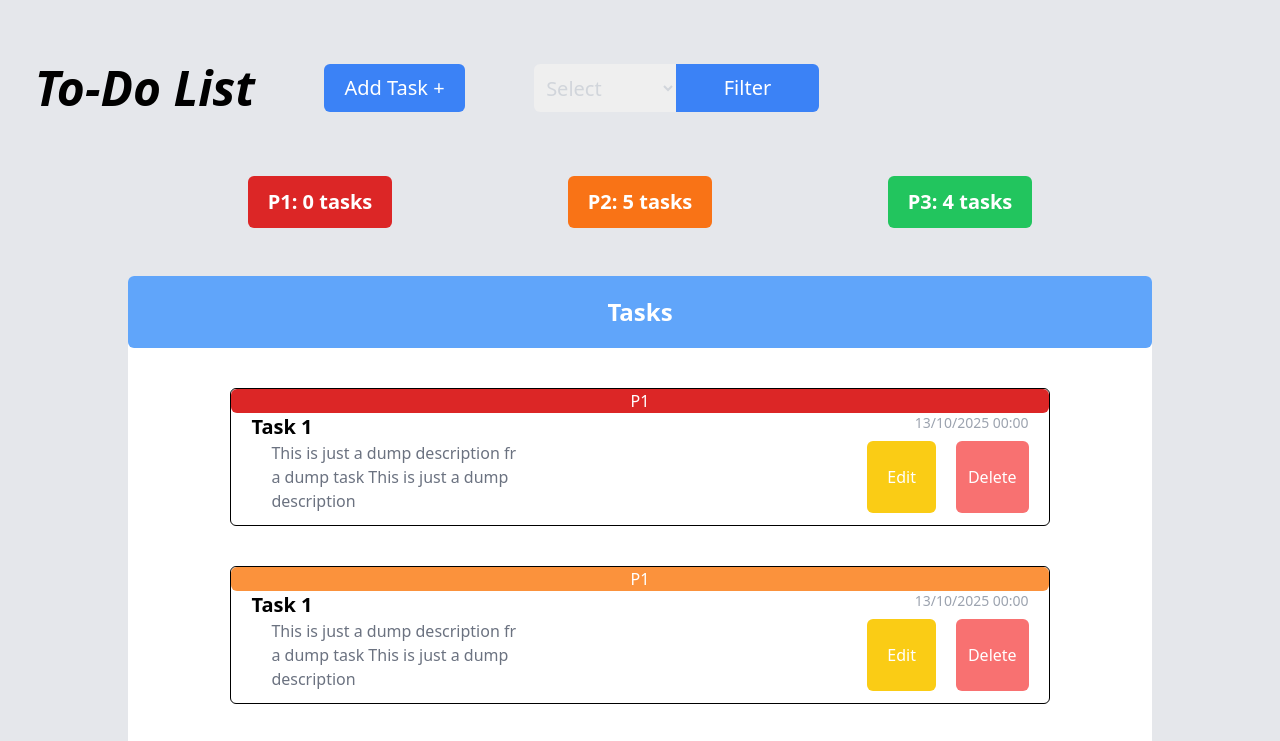
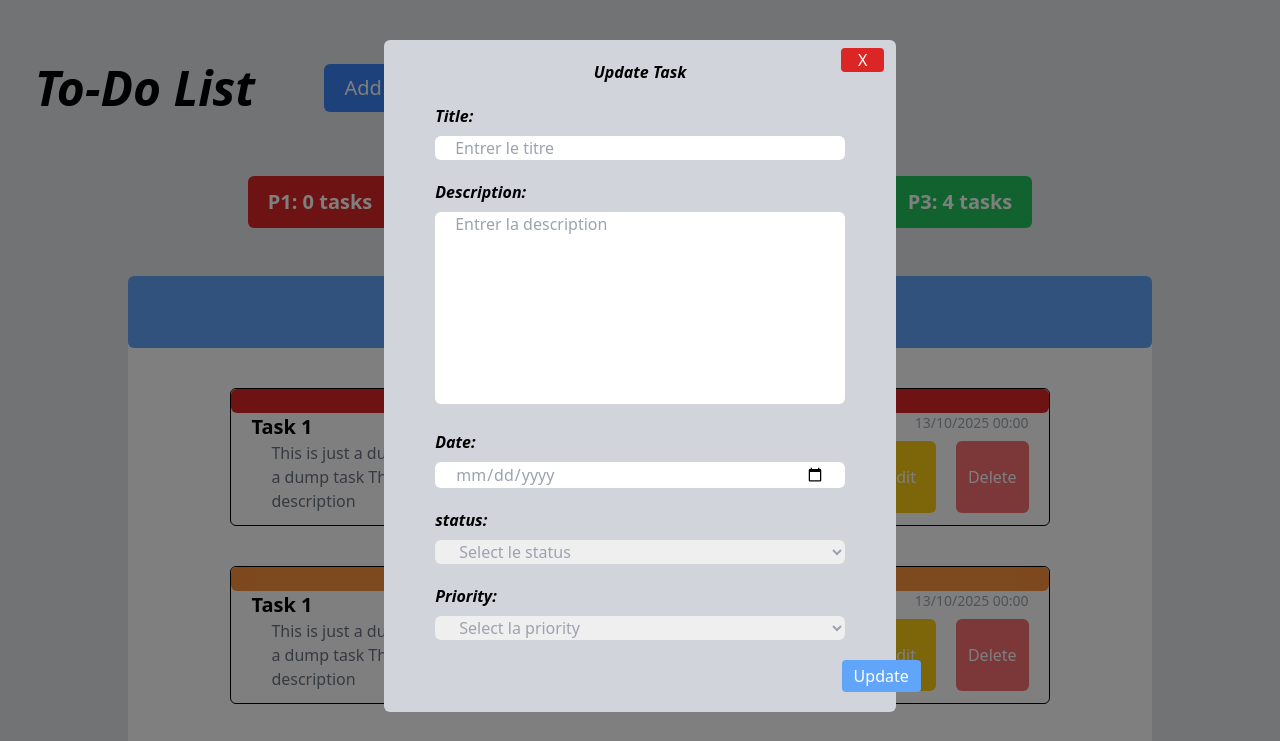
Before and after one commit to Kawtar-Shaimi/To-Do-List, a plain HTML site: page index.html in a window 1280 px wide. Shown: the top 741 px of the page. Drawn offline with nearby package versions, Linux system fonts and the light colour scheme.

Commit message:
Create Update Task

```diff
--- a/index.html
+++ b/index.html
@@ -124,5 +124,41 @@
             </div>
         </div>
     </div>
+    <!-- Update Task -->
+    <div id="add-model" class="bg-black bg-opacity-50 w-full h-full top-0 left-0 fixed">
+        <div class="bg-gray-300 w-2/5 m-auto rounded-md relative mt-10">
+            <button id="x" class="bg-red-600 text-white w-1/12 text-center rounded absolute top-2 right-3">X</button>
+            <p class="font-extrabold italic text-center py-5">Update Task</p>
+            <div class="w-4/5 m-auto mb-5">
+                <p class="font-bold mb-2 italic">Title:</p>
+                <input class="w-full rounded-md pl-5 outline-none" type="text" placeholder="Entrer le titre">
+            </div>
+            <div class="w-4/5 m-auto mb-5">
+                <p class="font-bold mb-2 italic">Description:</p>
+                <textarea class="text-gray-400 w-full h-48 rounded-md resize-none outline-none pl-5 " id="area" value="Entrer la description">Entrer la description</textarea>
+            </div>
+            <div class="w-4/5 m-auto mb-5">
+                <p class="font-bold mb-2 italic">Date:</p>
+                <input class=" m-auto w-full text-gray-400 rounded-md px-5 outline-none" type="date" placeholder="mm-dd-yyyy">
+            </div>
+            <div class="w-4/5 m-auto mb-5">
+                <p class="font-bold mb-2 italic">status:</p>
+                <select class="w-full m-auto text-gray-400 rounded-md px-5 outline-none" name="" id="">
+                    <option value="">Select le status</option>
+                    <option value="T1">T1</option>
+                </select>
+            </div>
+            <div class="w-4/5 m-auto mb-5 ">
+                <p class="font-bold mb-2 italic">Priority:</p>
+                <select class="w-full m-auto text-gray-400 rounded-md px-5 outline-none" name="" id="">
+                    <option value="">Select la priority</option>
+                    <option value="T1">T1</option>
+                </select>
+            </div>
+            <div class="flex ">
+               <button class="bg-blue-400 text-white px-3 py-1 rounded ml-[28.60rem] mb-5">Update</button>
+            </div>
+        </div>
+    </div>
 </body>
 </html>
```
